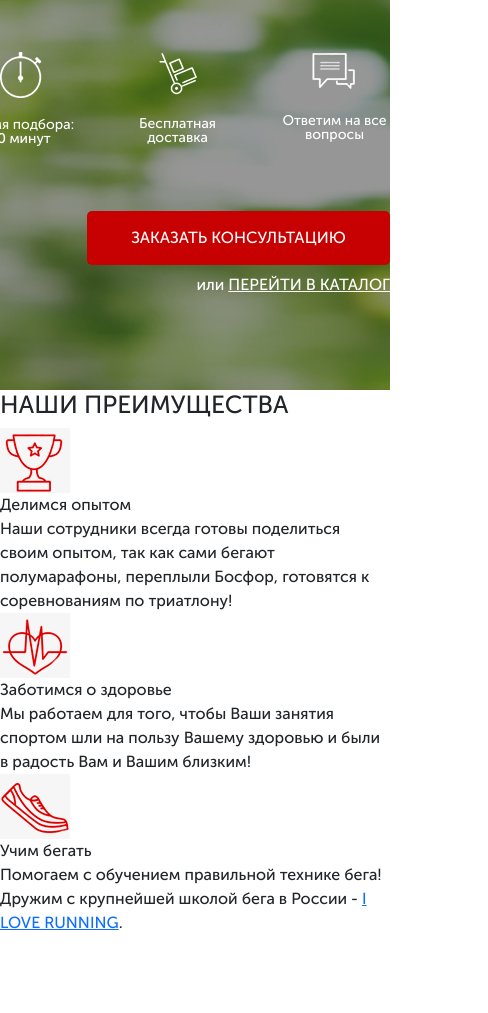
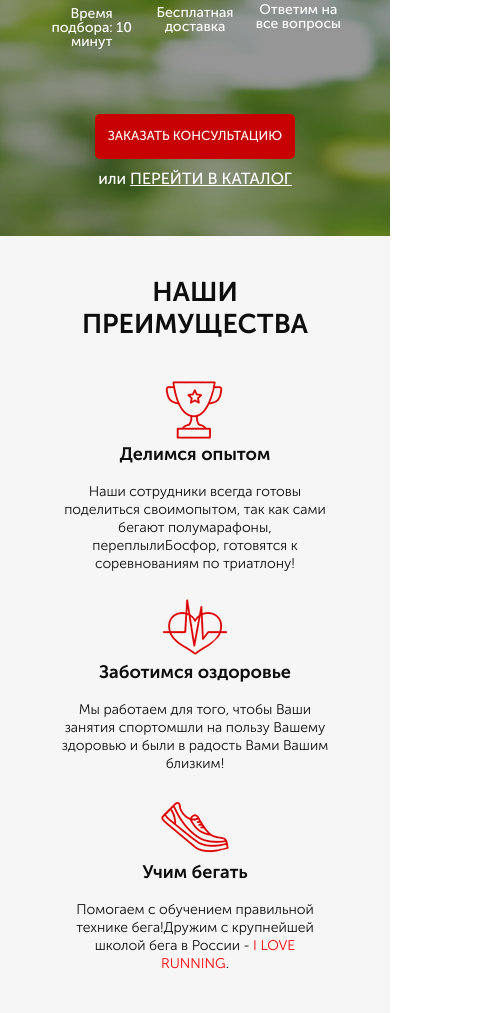
Before and after one commit to AlexiusMart/gulp-bem-project, a website: page src/index.html in a window 390 px wide. Shown: the part 421-1434 px from the top of the page, 488 px wide, since content can reach past the window. Before the commit the page ends 1356 px from the top, so only its background shows below. Drawn offline with Linux system fonts and the light colour scheme.

Commit message:
full complete two top block with mobile version

```diff
--- a/src/index.html
+++ b/src/index.html
@@ -59,21 +59,19 @@
 
             <div class="benefits__wrapper">
                 <div class="benefits__items">
-                    <div class="benefits__item">
-                        <img src="icons/benefits-cup.png" alt="иконка кубка">
-                        <div class="benefits__item_title">Делимся опытом</div>
-                        Наши сотрудники всегда готовы поделиться своим опытом, так как сами бегают полумарафоны, переплыли Босфор, готовятся к соревнованиям по триатлону!
-                    </div>
-                    <div class="benefits__item">
-                        <img src="icons/benefits-heart.png" alt="иконка сердца">
-                        <div class="benefits__item_title">Заботимся о здоровье</div>
-                        Мы работаем для того, чтобы Ваши занятия спортом шли на пользу Вашему здоровью и были в радость Вам и Вашим близким!
-                    </div>
-                    <div class="benefits__item">
-                        <img src="icons/benefits-shoe.png" alt="иконка обуви">
-                        <div class="benefits__item_title">Учим бегать</div>
-                        Помогаем с обучением правильной технике бега! Дружим с крупнейшей школой бега в России - <a href="#">I LOVE RUNNING</a>.
-                    </div>
+                    <img src="icons/benefits-cup.png" alt="иконкакубка">
+                    <div class="benefits__item">Делимся опытом</div>
+                    Наши сотрудники всегда готовы поделиться своимопытом, так как сами бегают полумарафоны, переплылиБосфор, готовятся к соревнованиям по триатлону!
+                </div>
+                <div class="benefits__items">
+                    <img src="icons/benefits-heart.png" alt="иконкасердца">
+                    <div class="benefits__item">Заботимся оздоровье</div>
+                    Мы работаем для того, чтобы Ваши занятия спортомшли на пользу Вашему здоровью и были в радость Вами Вашим близким!
+                </div>
+                <div class="benefits__items">
+                    <img src="icons/benefits-shoe.png" alt="иконкаобуви">
+                    <div class="benefits__item">Учим бегать</div>
+                    Помогаем с обучением правильной технике бега!Дружим с крупнейшей школой бега в России - <a href="#">I LOVE RUNNING</a>.
                 </div>
             </div>
         </div>
--- /dev/null
+++ b/src/sass/block/_benefits.sass
@@ -0,0 +1,34 @@
+.benefits
+    min-height: 473px
+    background: #F6F6F6
+    padding: 70px 0 65px 0
+    &__title
+        font-weight: 700
+        font-size: 30px
+        text-align: center
+        color: #0D0D0D
+    &__wrapper
+        margin-top: 60px
+        display: flex
+        justify-content: space-between
+    &__items
+        width: 270px
+        font-weight: 300
+        font-size: 14px
+        line-height: 18px
+        text-align: center
+        color: #0D0D0D
+        img
+            display: block
+            margin: 0 auto
+        a
+            font-weight: 300
+            font-size: 14px
+            text-decoration: none
+            color: #FF0000
+    &__item
+        margin-top: 35px
+        margin-bottom: 20px
+        font-weight: 700
+        font-size: 18px
+        color: #0D0D0D
--- /dev/null
+++ b/src/sass/block/_media.sass
@@ -0,0 +1,88 @@
+@media ( max-width: 1200px )
+
+@media ( max-width: 991px )
+    .container
+        max-width: 730px
+@media ( max-width: 767px )
+    .container
+        max-width: 540px
+    .header
+        &__logo
+            min-width: 200px
+            img
+                margin-top: 5px
+                width: 90%
+        &__official
+            margin-top: 3px
+            min-width: 160px
+            font-size: 11px
+            span
+                font-size: 14px
+        &__phone
+            font-size: 16px
+        &__contacts
+            min-width: 160px
+    .button
+        font-size: 12px
+        width: 130px
+        height: 27px
+        &_main
+            width: 200px
+            font-size: 13px
+            height: 45px
+    .promo
+        &__wrapper
+            align-items: center
+@media ( max-width: 575px )
+    .container
+        max-width: 310px
+    .header
+        flex-direction: column
+        &__logo
+            img
+                display: block
+                margin: 0 auto
+                margin-top: 5px
+                width: 80%
+        &__official
+            margin-top: 15px
+            font-size: 12px
+            span
+                margin-top: 0
+        &__contacts
+            align-items: center
+            margin-top: 10px
+        &__phone
+            font-size: 21px
+    .button
+        font-size: 14px
+        width: 160px
+        height: 35px
+        &_main
+            width: 200px
+            font-size: 13px
+            height: 45px
+    .promo
+        padding: 10px 0 45px 0
+        &__icons
+            width: 100%
+            margin-top: 50px
+        &__header
+            margin-top: 55px
+            font-size: 24px
+        &__subheader
+            font-size: 14px
+    .benefits
+        padding: 40px 0 40px 0
+        &__title
+            font-size: 27px
+        &__wrapper
+            flex-direction: column
+            margin-top: 15px
+        &__items
+            display: block
+            margin: 0 auto
+            img
+                margin-top: 20px
+        &__item
+            margin-top: 5px
--- a/src/sass/block/_promo.sass
+++ b/src/sass/block/_promo.sass
@@ -1,7 +1,7 @@
 .promo
     min-height: 650px
     padding: 21px 0 93px 0
-    background: url('../../img/top-bg.png') center (center/cover) no-repeat
+    background: url('../img/top-bg.png') center (center/cover) no-repeat
     &__wrapper
         display: flex
         flex-direction: column
--- a/src/sass/style.sass
+++ b/src/sass/style.sass
@@ -11,3 +11,6 @@
 @import block/promo
 @import block/header
 @import block/button
+@import block/benefits
+
+@import block/media
```
Also changed, not shown: src/css/style.min.css.
